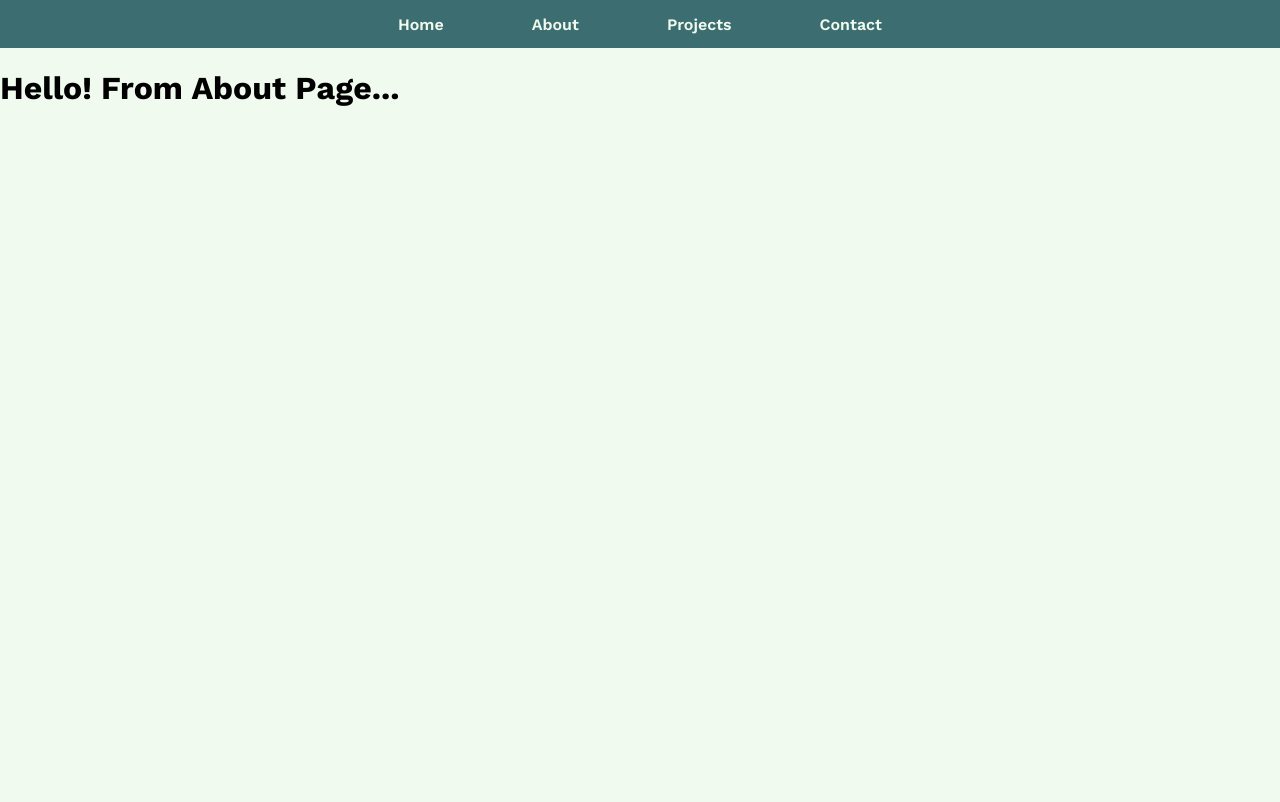
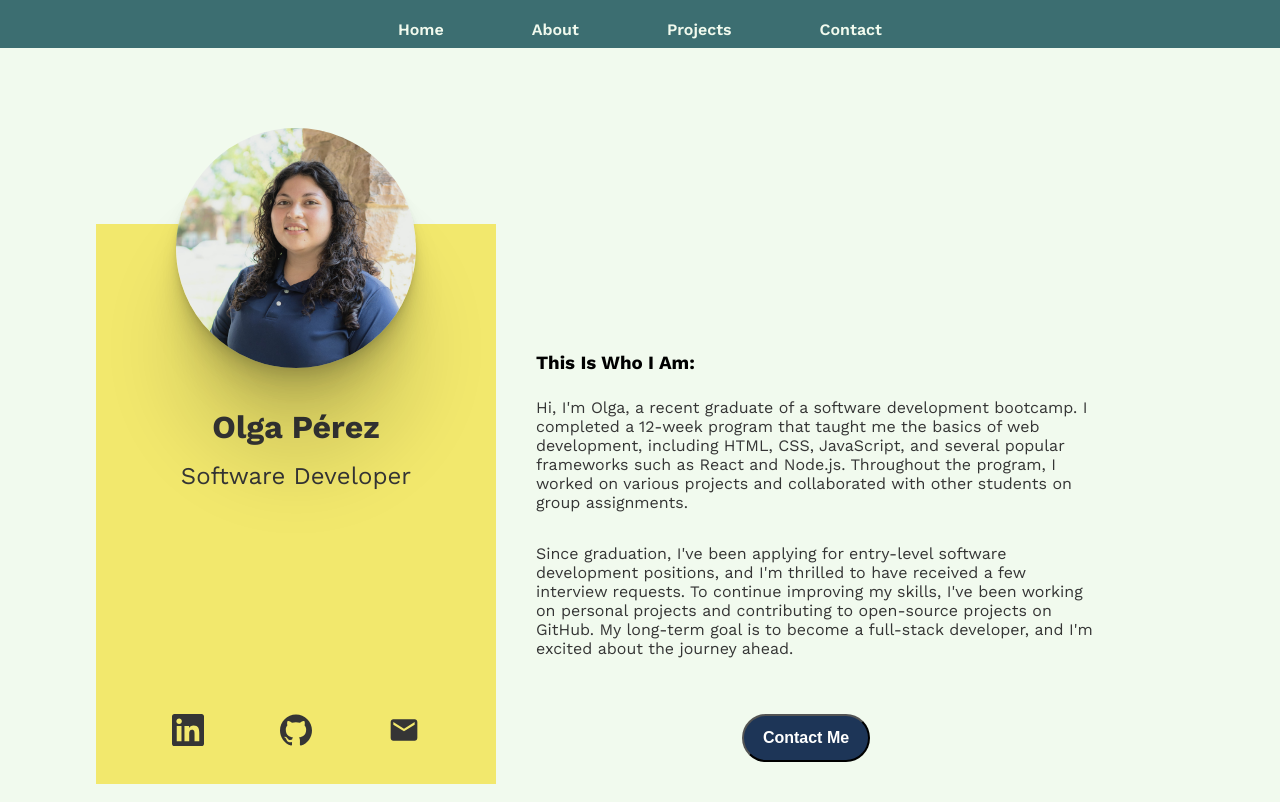
Before and after one commit to orpd0523/portfolio, a React (Create React App) app: page /about in a window 1280 px wide. Built offline with nearby package versions, Linux system fonts and the light colour scheme.

Commit message:
completed about page and responvice design for about page

```diff
--- a/src/components/Button/Button.scss
+++ b/src/components/Button/Button.scss
@@ -12,11 +12,21 @@
         justify-content: center;
         border-color: $palette-light-cream;
         &:active{
-            background-color: $palette-yellow;
+            background-color: $yellow;
             color: $green;
         }
         &:hover{
-            background-color: $palette-yellow;
+            background-color: $yellow;
+          }
+    }
+    &--about{
+        background-color: $palette-dark-blue;
+        &:active{
+            background-color: $yellow;
+            color: $char-black;
+        }
+        &:hover{
+            background-color: $yellow;
           }
     }
 }
--- a/src/components/Card/Card.scss
+++ b/src/components/Card/Card.scss
@@ -18,6 +18,9 @@
     font-weight: 600;
     padding: 0;
   }
+  &--about{
+    margin-top: 0;
+  }
   @media screen and (min-width: 960px) {
 
   &--desktop{
@@ -33,7 +36,6 @@
   &--secondary{
     height: 10rem;
     position: relative;
-
   }
 }
 }
--- a/src/components/Header/Header.scss
+++ b/src/components/Header/Header.scss
@@ -33,7 +33,7 @@
       color: $palette-dark-blue;
     }
     &:active {
-      color: $palette-yellow;
+      color: $yellow;
     }
     &:visited {
       color: $white;
@@ -51,39 +51,14 @@
 
 @media screen and (min-width: 768px) {
   .header {
-    max-width: 100%;
-    flex-direction: column;
-    justify-content: center;
-    height: 20rem;
-    &__container {
+    flex-direction: row;
+    justify-content: space-between;
+    padding-inline: 2rem;
+    height: auto;
+    &__main {
+      align-self: end;
+      padding: 0;
       margin: 0;
-      padding-left: 0;
-      display: inline;
-    }
-    &__item {
-      justify-content: space-evenly;
-      width: 100px;
-      margin: 0;
-    }
-    &__logo {
-      height: 15rem;
-      width: 15rem;
-    }
-    &__main {
-      width: 100%;
-      display: flex;
-      flex-direction: row;
-      justify-content: flex-end;
-      gap: 1rem;
-      margin-bottom: 1rem;
-      padding: 0;
-      padding-right: 1rem;
-    }
-    &__center {
-      margin-top: 2rem;
-      width: 100%;
-      display: flex;
-      justify-content: center;
     }
   }
 }
@@ -94,6 +69,7 @@
     &__main{
       display: none;
       visibility: hidden;
+
     }
     &__center{
       display: none;
@@ -102,6 +78,7 @@
     &__container{
       display: flex;
       justify-content: center;
+      width: 100%;
     }
   }
 }
--- a/src/components/Hero/Hero.scss
+++ b/src/components/Hero/Hero.scss
@@ -90,13 +90,13 @@
       height: 1.75rem;
       width: auto;
       &:hover {
-        color: $palette-yellow;
+        color: $yellow;
       }
       &:active {
-        color: $palette-yellow;
+        color: $yellow;
       }
       &:visited {
-        color: $palette-yellow;
+        color: $yellow;
       }
     }
     &__button {
--- a/src/components/MenuItems/MenuItems.scss
+++ b/src/components/MenuItems/MenuItems.scss
@@ -19,7 +19,7 @@
       color: $palette-dark-blue;
     }
     &:active {
-      color: $palette-yellow;
+      color: $yellow;
     }
     &:visited {
       color: $palette-light-cream;
@@ -34,6 +34,7 @@
     display: block;
     visibility: visible;
     padding: 0;
+    width: 100%;
   }
 }
 
--- a/src/pages/AboutPage/AboutPage.js
+++ b/src/pages/AboutPage/AboutPage.js
@@ -1,9 +1,72 @@
 import "./AboutPage.scss";
+import headshot from "../../assets/headshot1.jpg";
+import Button from "../../components/Button/Button";
+import { SiLinkedin } from "react-icons/si";
+import { SiGithub } from "react-icons/si";
+import { MdEmail } from "react-icons/md";
+import { Link } from "react-router-dom";
 
 function AboutPage() {
   return (
-    <div>
-      <h1>Hello! From About Page...</h1>
+    <div className="about">
+      <div className="about__container">
+        <div className="about__main">
+          <div className="about__hold">
+            <img src={headshot} alt="headshot" className="about__image" />
+          </div>
+          <h1 className="about__title">Olga Pérez</h1>
+          <h2 className="about__title2">Software Developer</h2>
+
+
+          <div className="about__boxicon">
+        <div className="about__box">
+          <a href="http://www.linkedin.com/in/operez0523-dev">
+            <SiLinkedin className="about__icon" size={22} />
+          </a>
+        </div>
+        <div className="about__box">
+          <a href="https://github.com/orpd0523">
+            <SiGithub className="about__icon" size={22} />
+          </a>
+        </div>
+        <div className="about__box">
+          <a href="mailto:orpd0523@gmail.com?subject=">
+            <MdEmail className="about__icon" size={22} />
+          </a>
+        </div>
+      </div>
+
+
+        </div>
+        <div className="about__aside">
+          <div className="about__tcontainer">
+          <h3 className="about__ptitle">This Is Who I Am:</h3>
+          </div>
+          <div className="about__pcontainer">
+            <p className="about__paragraph">
+              Hi, I'm Olga, a recent graduate of a software development
+              bootcamp. I completed a 12-week program that taught me the basics
+              of web development, including HTML, CSS, JavaScript, and several
+              popular frameworks such as React and Node.js. Throughout the
+              program, I worked on various projects and collaborated with other
+              students on group assignments.
+            </p>
+            <p className="about__paragraph">
+              Since graduation, I've been applying for entry-level software
+              development positions, and I'm thrilled to have received a few
+              interview requests. To continue improving my skills, I've been
+              working on personal projects and contributing to open-source
+              projects on GitHub. My long-term goal is to become a full-stack
+              developer, and I'm excited about the journey ahead.
+            </p>
+          </div>
+          <div className="about__button">
+            <Link to="/contact">
+            <Button variant="about">Contact Me</Button>
+            </Link>
+          </div>
+        </div>
+      </div>
     </div>
   );
 }
--- a/src/pages/AboutPage/AboutPage.scss
+++ b/src/pages/AboutPage/AboutPage.scss
@@ -0,0 +1,152 @@
+@use "../../styles/partials/colors.scss" as *;
+
+.about {
+  &__container {
+    display: flex;
+    flex-direction: column;
+    padding: 1rem;
+    max-width: 70rem;
+    margin-inline: auto;
+    gap: 1rem;
+  }
+  &__main {
+    background-color: $yellow;
+    position: relative;
+    margin-top: 7rem;
+    padding-top: 10.5rem;
+  }
+  &__hold {
+    position: absolute;
+    top: -6rem;
+    width: 100%;
+    display: flex;
+  }
+  &__image {
+    margin-inline: auto;
+    height: 15rem;
+    width: 15rem;
+    object-fit: cover;
+    object-position: top;
+    border-radius: 50%;
+    border: none;
+    box-shadow: 0 2.8px 2.2px rgba(0, 0, 0, 0.034),
+      0 6.7px 5.3px rgba(0, 0, 0, 0.048), 0 12.5px 10px rgba(0, 0, 0, 0.06),
+      0 22.3px 17.9px rgba(0, 0, 0, 0.072), 0 41.8px 33.4px rgba(0, 0, 0, 0.086),
+      0 100px 80px rgba(0, 0, 0, 0.12);
+  }
+  &__paragraph {
+    color: $char-black;
+  }
+  &__title {
+    color: $char-black;
+    text-align: center;
+    margin-top: 1rem;
+    margin-bottom: 0;
+  }
+  &__title2 {
+    color: $char-black;
+    text-align: center;
+    font-weight: 400;
+    margin-top: 1rem;
+  }
+  &__button{
+    display: flex;
+    justify-content: center;
+    align-items: center;
+    margin-top: 2.5rem;
+    margin-bottom: 3rem;
+  }
+  &__boxicon {
+    display: none;
+    visibility: hidden;
+  }
+  @media screen and (min-width: 768px) {
+    padding-inline: 2rem;
+    &__paragraph{
+      padding-left: 1.5rem;
+    }
+    &__pcontainer{
+      display: flex;
+      flex-direction: row;
+    }
+    &__tcontainer{
+      display: flex;
+      margin-left: 1.25rem;
+    }
+  }
+  @media screen and (min-width: 960px) {
+    &__about{
+    margin-inline: auto;
+    }
+
+    &__container{
+        flex-direction: row;
+    }
+    &__button{
+      display: flex;
+      justify-content: center;
+      align-items: center;
+      margin-top: 2.5rem;
+      margin-bottom: 1.5rem;
+    }
+    &__main{
+        min-width: 25rem;
+        height: 35rem;
+        flex-grow: 1;
+        margin-top: 10rem;
+    }
+    &__aside{
+        padding-top: 10.5rem;
+        flex-grow: 3;
+    }
+    &__pcontainer{
+      display: flex;
+      flex-direction: column;
+    }
+    &__tcontainer{
+      display: flex;
+      margin-left: 1.5rem;
+    }
+    &__ptitle{
+      margin-top: 4rem;
+      margin-bottom: .5rem;
+    }
+    &__icon {
+      height: 2rem;
+      width: auto;
+      color: $char-black;
+      &:hover {
+        color: $pink;
+      }
+      &:active {
+        color: $white;
+      }
+      &:visited {
+        color: $char-black;
+      }
+    }
+    &__boxicon {
+      display: block;
+      visibility: visible;
+      display: flex;
+      margin-top: 14rem;
+      justify-content: space-evenly;
+    }
+    &__box{
+      // display: flex;
+      // justify-content: center;
+      // width: 100%;
+    }
+  }
+  @media screen and (min-width: 1100px) {
+    &__paragraph{
+      max-width: 36.75rem;
+    }
+    &__button{
+      max-width: 36.75rem;
+    }
+    &__aside{
+      padding-top: 14rem;
+  }
+  }
+}
--- a/src/styles/partials/colors.scss
+++ b/src/styles/partials/colors.scss
@@ -5,8 +5,9 @@ $char-black:#353535;
 $green:#3C6E71;
 $palette-light-cream:#F1FAEE;
 $pink:#e65f5c;
-$palette-yellow: #F2E86D;
+$yellow: #F2E86D;
 $palette-dark-blue:#1D3557;
+
 
 
 //not used
```
Also changed, not shown: src/assets/headshot.jpg (added), src/assets/headshot1.jpg (added).
